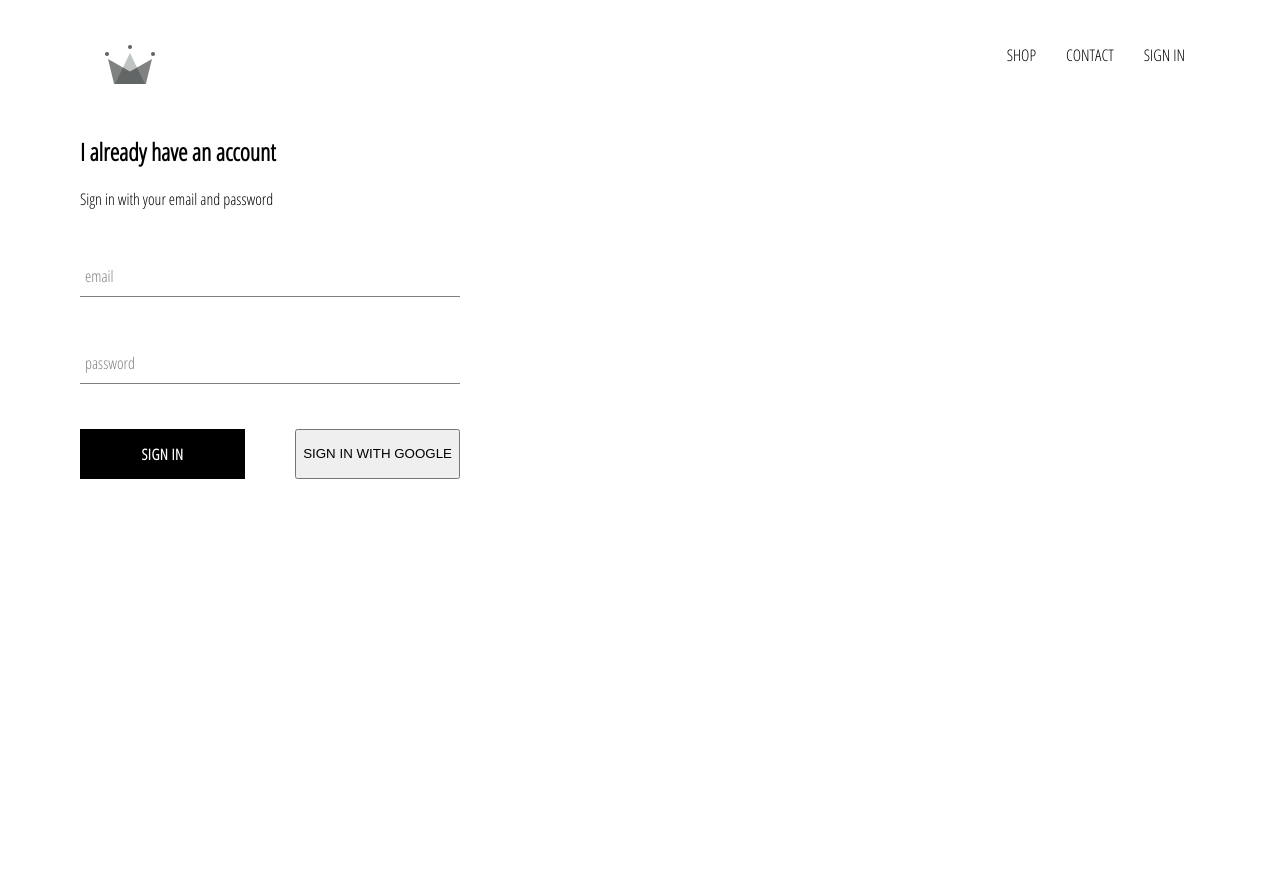
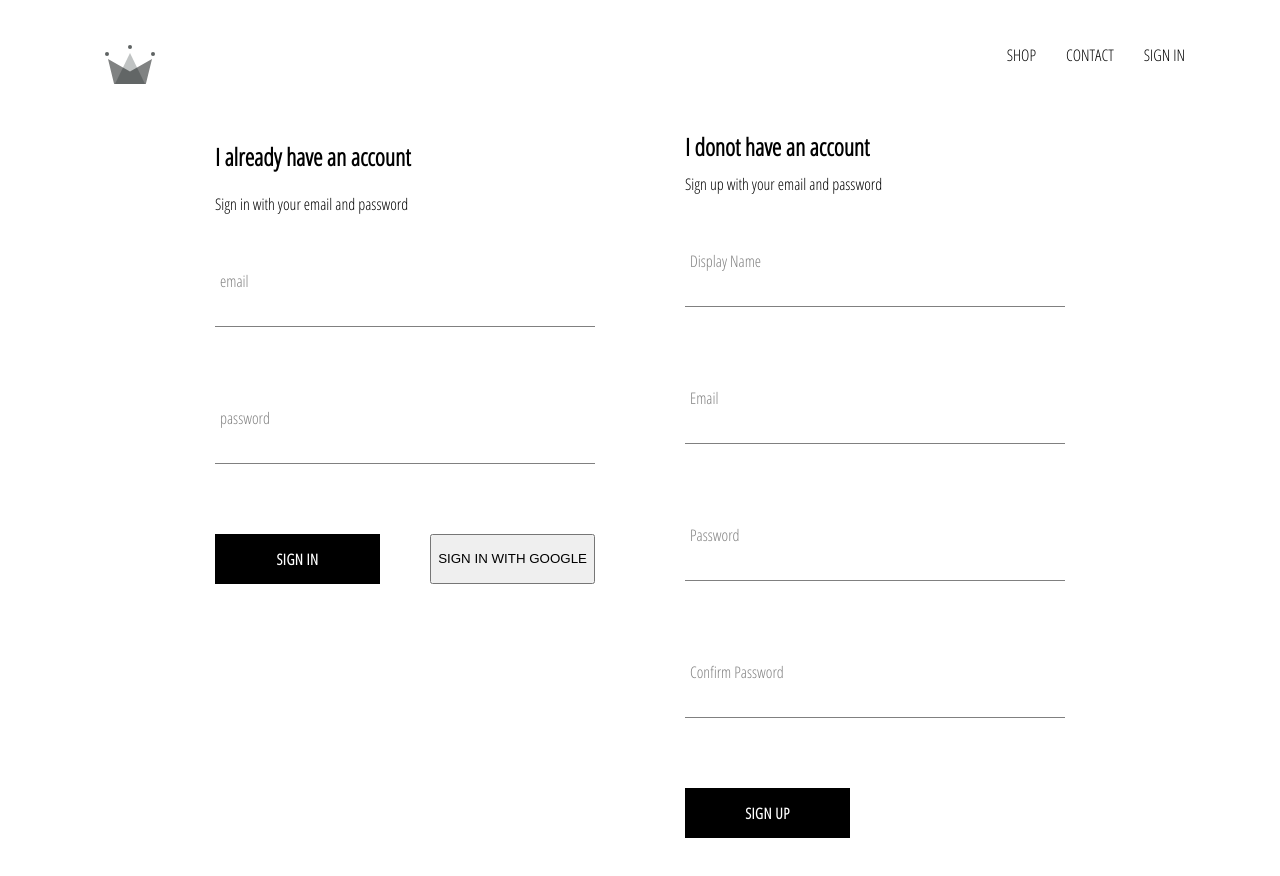
Before and after one commit to syedsameer99/crwn, a React (Create React App) app: page /signin in a window 1280 px wide. Shown: the top 876 px of the page. Before the commit the page ends 800 px from the top, so only its background shows below. Built offline with nearby package versions, Linux system fonts and the light colour scheme; no server answers.

Commit message:
implimeted firebase utils,including ability to store suthenticated user into our firebase database

```diff
--- a/src/App.js
+++ b/src/App.js
@@ -1,63 +1,67 @@
-import React from 'react';
-import './App.css';
-import HomePage from './pages/homepage/homepage.component';
-import ShopPage from './pages/shop/shop.component';
-import {Switch,Route} from 'react-router-dom';
-import Header from './components/header/header.component';
-import SignInAndSignUpPage from './pages/sign-in-and-sign-up/sign-in-and-sign-up.component';
-import {auth} from './firebase/firebase.utils';
+import React from "react";
+import "./App.css";
+import HomePage from "./pages/homepage/homepage.component";
+import ShopPage from "./pages/shop/shop.component";
+import { Switch, Route } from "react-router-dom";
+import Header from "./components/header/header.component";
+import SignInAndSignUpPage from "./pages/sign-in-and-sign-up/sign-in-and-sign-up.component";
+import { auth, createUserProfileDocument } from "./firebase/firebase.utils";
 
+// const Hatspage=()=>(
+//   <div>
+//     <h1>Hats Page</h1>
+//   </div>
+// );
 
-  // const Hatspage=()=>(
-  //   <div>
-  //     <h1>Hats Page</h1>
-  //   </div>
-  // );
+class App extends React.Component {
+  constructor() {
+    super();
 
-  class App extends React.Component {
-    constructor() {
-      super();
+    this.state = {
+      currentUser: null
+    };
+  }
 
-      this.state = {
-         currentUser:null
+  unsubscribeFromAuth = null;
+
+  componentDidMount() {
+    this.unsubscribeFromAuth = auth.onAuthStateChanged(async userAuth => {
+      if (userAuth) {
+        const userRef = await createUserProfileDocument(userAuth);
+
+        userRef.onSnapshot(snapShot => {
+          this.setState({
+            currentUser: {
+              id: snapShot.id,
+              ...snapShot.data()
+            }
+          });
+        });
+
       }
-    }
+      else{
+        this.setState({currentUser:userAuth});
+      }
+    });
+  }
 
+  componentWillUnmount() {
+    this.unsubscribeFromAuth();
+  }
 
-    unsubscribeFromAuth=null;
-
-
-    componentDidMount(){
-      this.unsubscribeFromAuth=auth.onAuthStateChanged(user=>{
-        this.setState({currentUser:user});
-
-        console.log(user);
-      })
-    }
-
-    componentWillUnmount(){
-      this.unsubscribeFromAuth();
-    }
-
-
-    render(){
+  render() {
     return (
       <div>
-        <Header currentUser={this.state.currentUser}/>
+        <Header currentUser={this.state.currentUser} />
 
         <Switch>
-          <Route exact path='/' component={HomePage}/>
-          <Route exact path='/shop' component={ShopPage}/>
-          <Route exact path='/signin' component={SignInAndSignUpPage}/>
-
+          <Route exact path="/" component={HomePage} />
+          <Route exact path="/shop" component={ShopPage} />
+          <Route exact path="/signin" component={SignInAndSignUpPage} />
         </Switch>
-
       </div>
-
-
-      );
-    }
-
+    );
   }
+}
 
 export default App;
--- a/src/components/form-input/form-input.style.scss
+++ b/src/components/form-input/form-input.style.scss
@@ -17,7 +17,7 @@
     color: $sub-color;
     font-size: 18px;
     padding: 10px 10px 10px 5px;
-    display: block;
+    // display: block;
     width: 100%;
     border: none;
     border-radius: 0;
--- /dev/null
+++ b/src/components/sign-up/sign-up.component.jsx
@@ -0,0 +1,101 @@
+import React, { Component } from "react";
+import FormInput from "../form-input/form-input.component";
+import CustomButton from "../custom-button/custom-button.component";
+
+import { auth, createUserProfileDocument } from "../../firebase/firebase.utils";
+
+import "./sign-up.styles.scss";
+
+class SignUp extends Component {
+  constructor(props) {
+    super(props);
+
+    this.state = {
+      displayName: "",
+      email: "",
+      password: "",
+      confirmPassword: ""
+    };
+  }
+
+  handleSubmit = async event => {
+    event.preventDefault();
+
+    const { displayName, email, password, confirmPassword } = this.state;
+
+    if (password != confirmPassword) {
+      alert("password don't match");
+      return;
+    }
+
+    try {
+      const { user } = await auth.createUserWithEmailAndPassword(
+        email,
+        password
+      );
+
+      await createUserProfileDocument(user, { displayName });
+      this.setState({
+        displayName: "",
+        email: "",
+        password: "",
+        confirmPassword: ""
+      });
+    } catch (error) {
+      console.error(error);
+    }
+  };
+
+
+  handleChange=event=>{
+      const{name,value}=event.target;
+      this.setState({[name]:value});
+  }
+  render() {
+    const { displayName, email, password, confirmPassword } = this.state;
+    return (
+      <div className="sign-in">
+        <h2 className="title">I donot have an account</h2>
+        <span>Sign up with your email and password</span>
+        <form className="sign-up-form" onSubmit={this.handleSubmit}>
+          <FormInput
+            type="text"
+            name="displayName"
+            value={displayName}
+            onChange={this.handleChange}
+            label="Display Name"
+            required
+          />
+          <FormInput
+            type="email"
+            name="email"
+            value={email}
+            onChange={this.handleChange}
+            label="Email"
+            required
+          />
+          <FormInput
+            type="password"
+            name="password"
+            value={password}
+            onChange={this.handleChange}
+            label="Password"
+            required
+          />
+          <FormInput
+            type="password"
+            name="confirmPassword"
+            value={confirmPassword}
+            onChange={this.handleChange}
+            label="Confirm Password"
+            required
+          />
+
+          <CustomButton type="submit">SIGN UP</CustomButton>
+        </form>
+      </div>
+    );
+  }
+}
+
+export default SignUp;
--- /dev/null
+++ b/src/components/sign-up/sign-up.styles.scss
@@ -0,0 +1,9 @@
+.sign-up{
+    display: flex;
+    flex-direction: column;
+    width: 380px;
+
+    .title{
+        margin: 10px 0px;
+    }
+}
--- a/src/firebase/firebase.utils.js
+++ b/src/firebase/firebase.utils.js
@@ -1,9 +1,8 @@
-import firebase from 'firebase/app';
-import 'firebase/firestore';
-import 'firebase/auth';
+import firebase from "firebase/app";
+import "firebase/firestore";
+import "firebase/auth";
 
 const config = {
-
   apiKey: "AIzaSyBSEM-JNIo-BqTS5stUdM_xRvtTX5KjB9Q",
   authDomain: "crwn-db-4a4c9.firebaseapp.com",
   databaseURL: "https://crwn-db-4a4c9.firebaseio.com",
@@ -12,16 +11,40 @@
   messagingSenderId: "621070002219",
   appId: "1:621070002219:web:710d803672e9539f87a26e",
   measurementId: "G-977KPMY7VF"
+};
 
+export const createUserProfileDocument = async (userAuth, additionalData) => {
+  if (!userAuth) return;
+
+  const userRef = firestore.doc(`user/${userAuth.uid}`);
+
+  const snapShot = await userRef.get();
+
+  if (!snapShot.exists) {
+    const { displayName, email } = userAuth;
+    const createdAt = new Date();
+
+    try {
+      await userRef.set({
+        displayName,
+        email,
+        createdAt,
+        ...additionalData
+      });
+    } catch (error) {
+      console.log("error creating user", error.message);
+    }
+  }
+  return userRef;
 };
 
 firebase.initializeApp(config);
 
 export const auth = firebase.auth();
-export const firestore =firebase.firestore();
+export const firestore = firebase.firestore();
 
 const provider = new firebase.auth.GoogleAuthProvider();
-provider.setCustomParameters({prompt: 'select_account'});
+provider.setCustomParameters({ prompt: "select_account" });
 export const signInWithGoogle = () => auth.signInWithPopup(provider);
 
 export default firebase;
--- a/src/pages/sign-in-and-sign-up/sign-in-and-sign-up.component.jsx
+++ b/src/pages/sign-in-and-sign-up/sign-in-and-sign-up.component.jsx
@@ -2,11 +2,13 @@
 import './sign-in-and-sign-up.style.scss';
 import '../../components/sign-in/sign-in.component';
 import SignIn from '../../components/sign-in/sign-in.component';
+import SignUp from '../../components/sign-up/sign-up.component';
 
 
 const SignInAndSignUpPage = () => (
     <div className='sign-in-and-sign-up'>
         <SignIn/>
+        <SignUp/>
     </div>
 );
 
--- a/src/pages/sign-in-and-sign-up/sign-in-and-sign-up.style.scss
+++ b/src/pages/sign-in-and-sign-up/sign-in-and-sign-up.style.scss
@@ -0,0 +1,6 @@
+.sign-in-and-sign-up{
+    width: 850px;
+    display: flex;
+    justify-content: space-between;
+    margin: 30px auto;
+}
```
Lines whose indentation alone changed are shown as unchanged.
